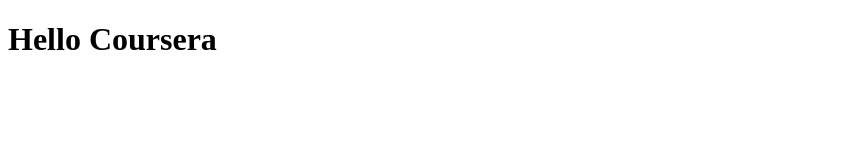
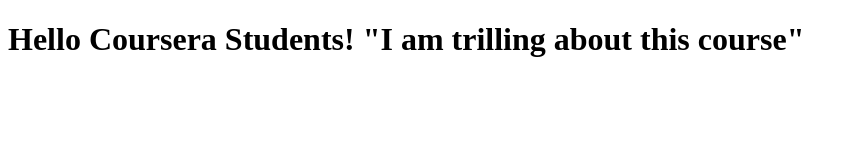
Before and after one commit to idiazbpm/coursera-Angular, a plain HTML site: page index.html in a window 1280 px wide. Shown: the whole page, without its empty margins (0-856 px from the left). Drawn offline with Linux system fonts and the light colour scheme.

Commit message:
My next change

```diff
--- a/index.html
+++ b/index.html
@@ -5,6 +5,6 @@
     <title>Hello Coursera Students</title>
   </head>
   <body>
-    <h1>Hello Coursera</h1>
+    <h1>Hello Coursera Students! "I am trilling about this course"</h1>
   </body>
 </html>
```
